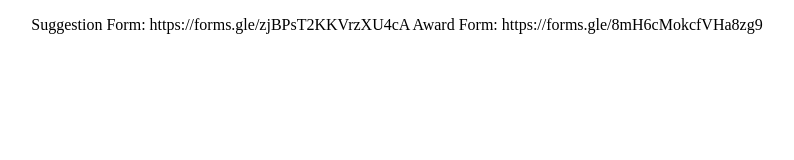
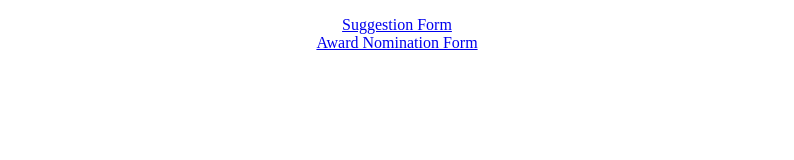
Before and after one commit to gametube-org/gametube-org.github.io, a plain HTML site: page index.html in a window 1280 px wide. Shown: the whole page, without its empty margins (243-1037 px from the left). Drawn offline with Linux system fonts and the light colour scheme.

Commit message:
Update index.html

```diff
--- a/index.html
+++ b/index.html
@@ -3,8 +3,8 @@
 <head>
 <title>LINKS</title>
 <body>
-<center><p font="San Francisco Bold" size="200">Suggestion Form: https://forms.gle/zjBPsT2KKVrzXU4cA
-Award Form:         https://forms.gle/8mH6cMokcfVHa8zg9
+<center><p font="San Francisco Bold" size="200"><a href="https://forms.gle/zjBPsT2KKVrzXU4cA">Suggestion Form</a> <br>
+<a href="https://forms.gle/8mH6cMokcfVHa8zg9">Award Nomination Form</a> <br>
 </p>
 </center>
 </body>
```
